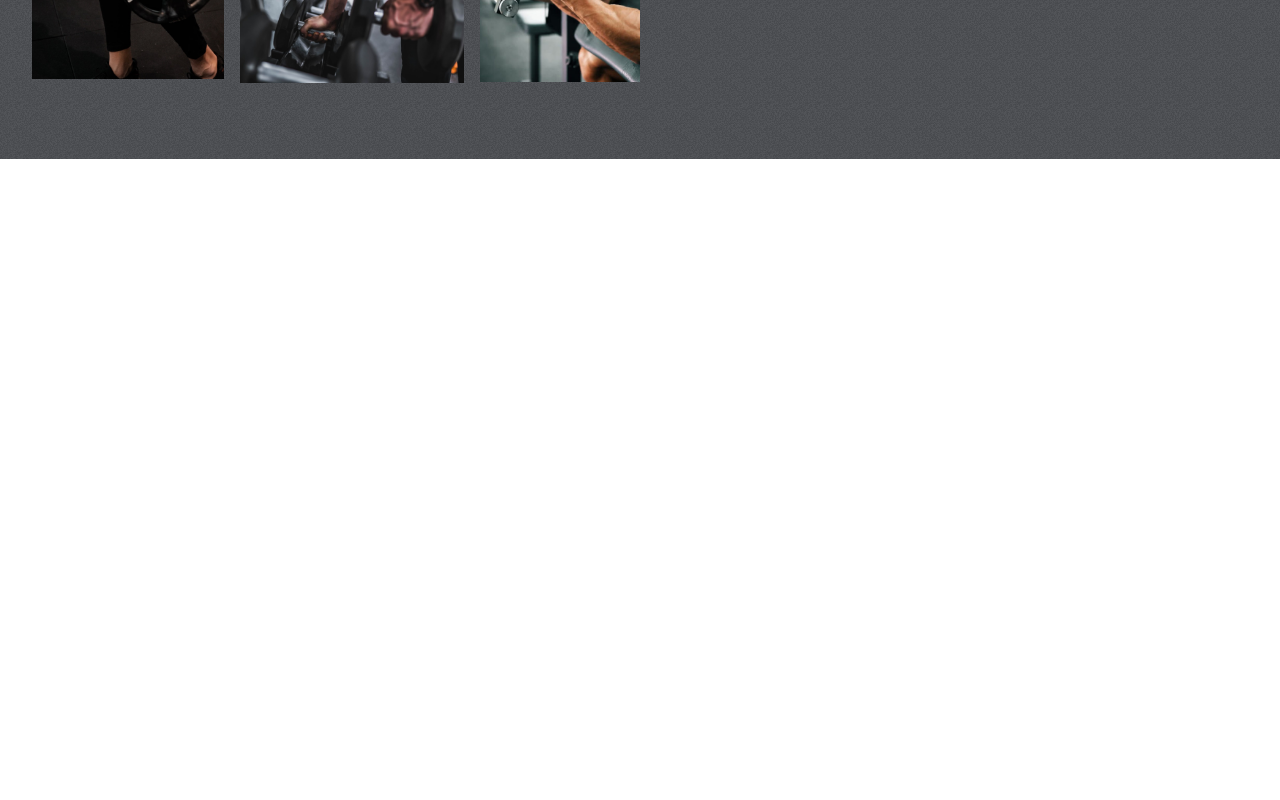
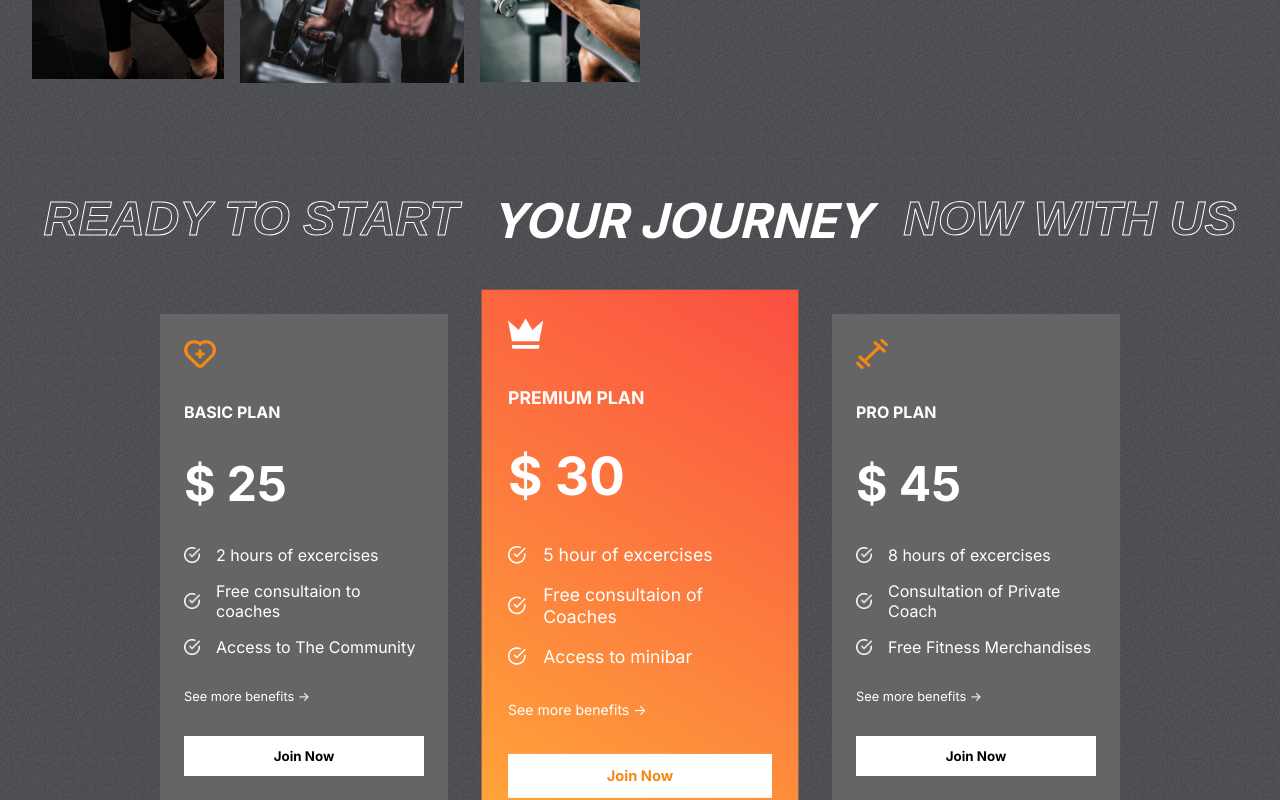
Before and after one commit to abhi-0086/fit-shit, a React (Create React App) app: page / in a window 1280 px wide. Shown: the part 1632-2432 px from the top of the page. Before the commit the page ends 1791 px from the top, so only its background shows below. Built offline with nearby package versions, Linux system fonts and the light colour scheme.

Commit message:
completed plans sections

```diff
--- a/src/App.js
+++ b/src/App.js
@@ -1,5 +1,6 @@
 import "./App.css";
 import Hero from "./components/Hero/Hero";
+import Plans from "./components/Plans/Plans";
 import Programs from "./components/Programs/Programs";
 import Reasons from "./components/Reasons/Reasons";
 
@@ -9,6 +10,7 @@
       <Hero />
       <Programs />
       <Reasons />
+      <Plans />
     </div>
   );
 }
--- /dev/null
+++ b/src/components/Plans/Plans.css
@@ -0,0 +1,74 @@
+.plans-container {
+  margin-top: -4rem;
+  padding: 0 2rem;
+  display: flex;
+  flex-direction: column;
+  gap: 4rem;
+  position: relative;
+}
+
+.plans {
+  display: flex;
+  align-items: center;
+  justify-content: center;
+  gap: 3rem;
+}
+
+.plan {
+  display: flex;
+  flex-direction: column;
+  background: var(--caloryCard);
+  color: white;
+  gap: 2rem;
+  padding: 1.5rem;
+  width: 15rem;
+}
+
+.plan:nth-child(2) {
+  background: var(--planCard);
+  transform: scale(1.1);
+}
+
+.plan > svg {
+  fill: var(--orange);
+  width: 2rem;
+  height: 2rem;
+}
+
+.plan > :nth-child(2) {
+  font-size: 1rem;
+  font-weight: bold;
+}
+
+.plan > :nth-child(3) {
+  font-size: 3rem;
+  font-weight: bold;
+}
+
+.plan > :nth-child(5) {
+  font-size: 0.8rem;
+}
+
+.features {
+  display: flex;
+  flex-direction: column;
+  gap: 1rem;
+}
+
+.feature {
+  display: flex;
+  align-items: center;
+  gap: 1rem;
+}
+
+.feature > img {
+  width: 1rem;
+}
+
+.plans > :nth-child(2) > svg {
+  fill: white;
+}
+
+.plans > :nth-child(2) > button {
+  color: var(--orange);
+}
--- /dev/null
+++ b/src/components/Plans/Plans.jsx
@@ -0,0 +1,43 @@
+import React from "react";
+import { plansData } from "../../data/plansData";
+import whiteTick from "../../assets/whiteTick.png";
+import "./Plans.css";
+
+const Plans = () => {
+  return (
+    <div className="plans-container">
+      {/* plans header */}
+      <div className="programs-header" style={{ gap: "2rem" }}>
+        <span className="stroke-text">READY TO START</span>
+        <span>YOUR JOURNEY</span>
+        <span className="stroke-text">NOW WITH US</span>
+      </div>
+
+      {/* plans cards */}
+      <div className="plans">
+        {plansData.map((plan, i) => (
+          <div className="plan" key={i}>
+            {plan.icon}
+            <span>{plan.name}</span>
+            <span>$ {plan.price}</span>
+            <div className="features">
+              {plan.features.map((feature, i) => (
+                <div className="feature">
+                  <img src={whiteTick} alt="" />
+                  <span key={i}>{feature}</span>
+                </div>
+              ))}
+            </div>
+
+            <div>
+              <span>See more benefits -> </span>
+            </div>
+            <button className="btn">Join Now</button>
+          </div>
+        ))}
+      </div>
+    </div>
+  );
+};
+
+export default Plans;
--- a/src/data/plansData.js
+++ b/src/data/plansData.js
@@ -34,7 +34,7 @@
     features: [
       "5 hour of excercises",
       "Free consultaion of Coaches",
-      "Accessto minibar",
+      "Access to minibar",
     ],
   },
   {
```
